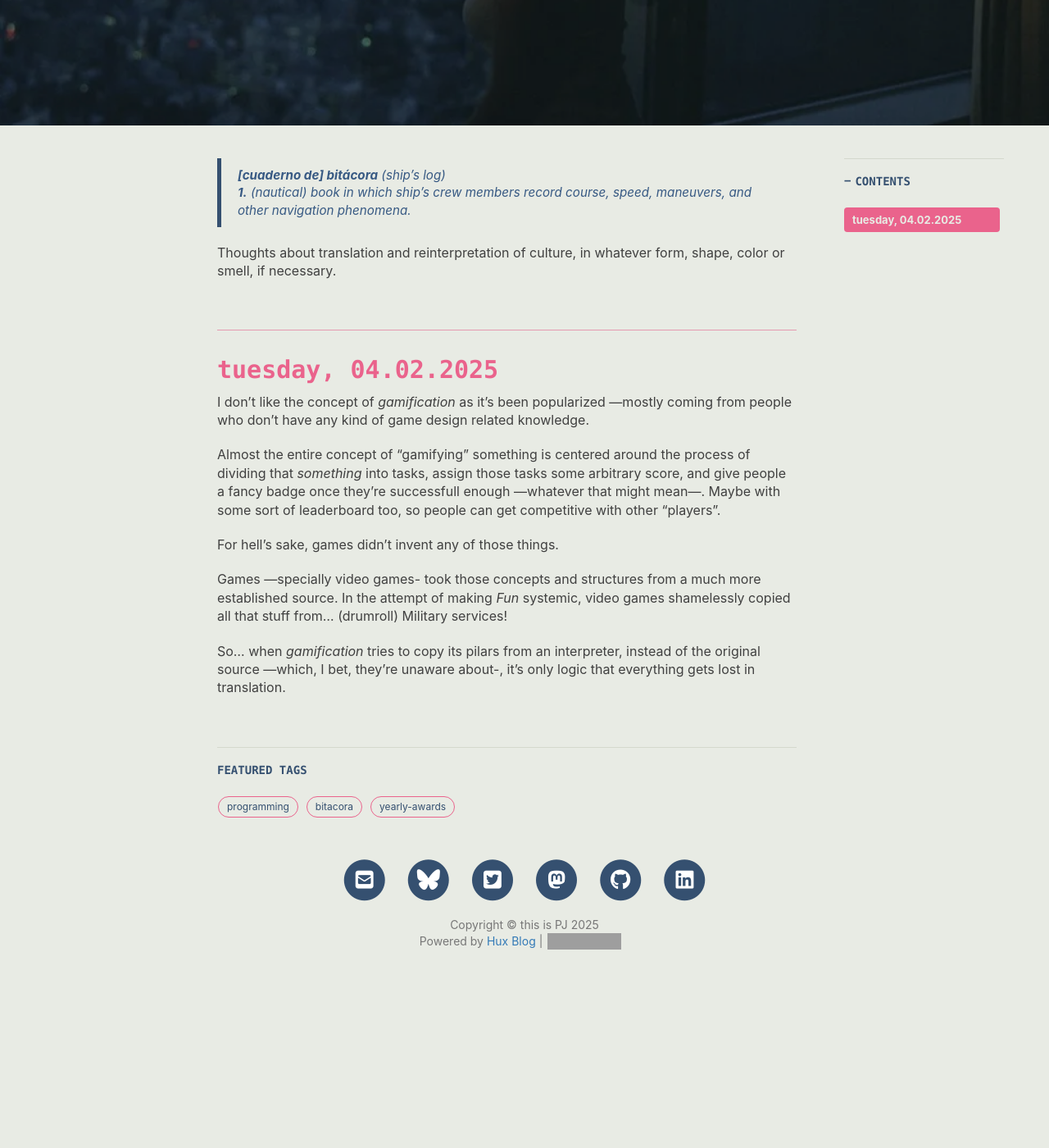
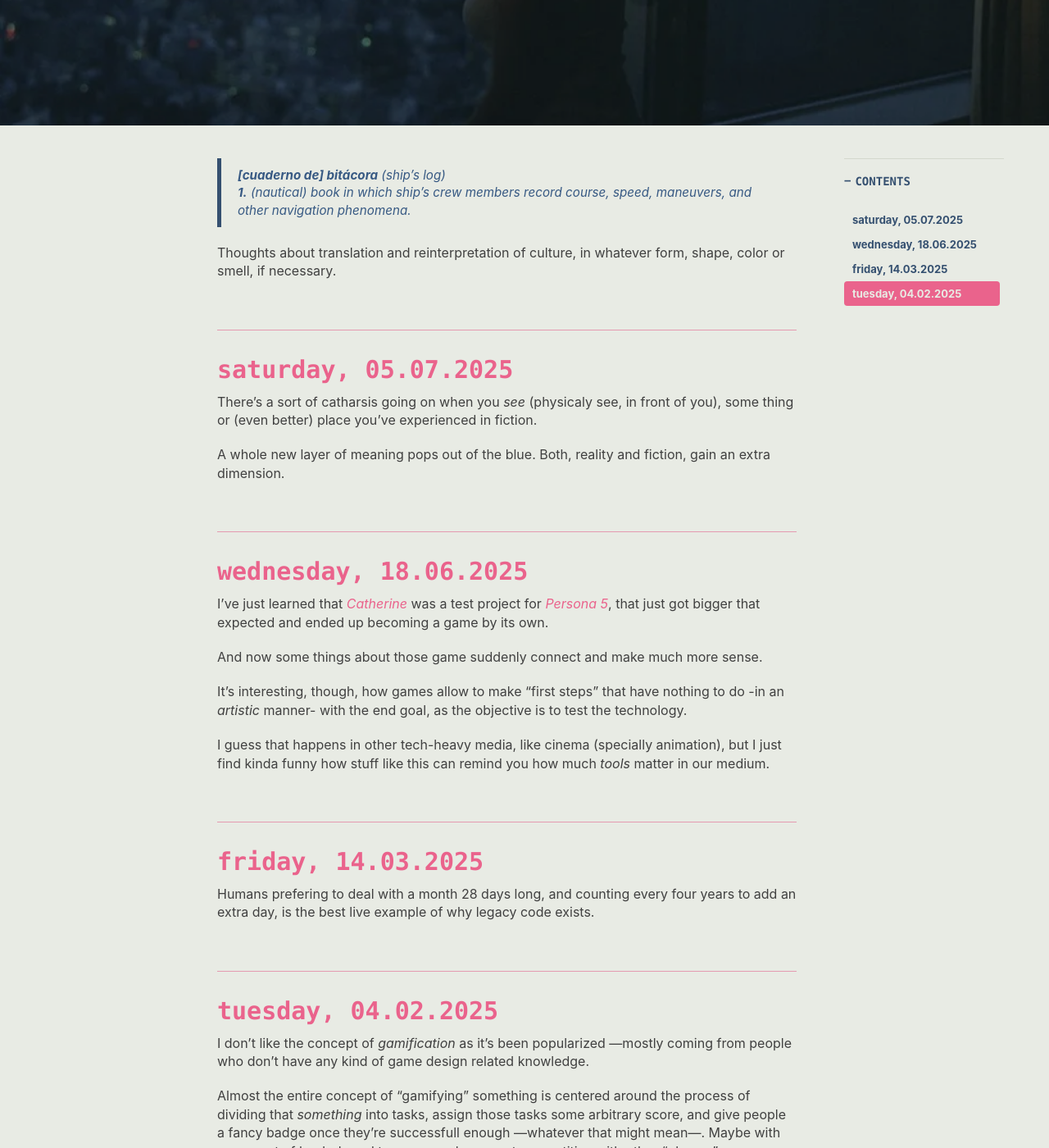
Before and after one commit to pacojq/pacojq.github.io, a Jekyll site: the page built from _posts/bitacora/2025-02-04-bitacora-02.md, in a window 1280 px wide and 1400 px high, scrolled down 406 px. Shown: the whole window at 82% size. Built offline with Jekyll 4.4.1, drawn with Linux system fonts in a browser that asks for light colours; comment, search, counter and statistics services are not loaded; before the commit the page ends 1651 px from its top, so only the background shows below that; some of the changed text lies outside the part shown; grey boxes are pictures that could not be loaded.

Commit message:
Bitacora changes

```diff
--- a/_posts/bitacora/2025-02-04-bitacora-02.md
+++ b/_posts/bitacora/2025-02-04-bitacora-02.md
@@ -20,6 +20,42 @@ tags:
 
 Thoughts about translation and reinterpretation of culture,
 in whatever form, shape, color or smell, if necessary.
+
+
+## saturday, 05.07.2025
+
+There's a sort of catharsis going on when you _see_ (physicaly see,
+in front of you), some thing or (even better) place you've experienced
+in fiction.
+
+A whole new layer of meaning pops out of the blue. Both, reality and
+fiction, gain an extra dimension.
+
+
+## wednesday, 18.06.2025
+
+I've just learned that [_Catherine_](https://store.steampowered.com/agecheck/app/893180)
+was a test project for [_Persona 5_](https://store.steampowered.com/app/1687950/Persona_5_Royal/),
+that just got bigger that expected and ended up becoming a game
+by its own.
+
+And now some things about those game suddenly connect and make
+much more sense.
+
+It's interesting, though, how games allow to make "first steps"
+that have nothing to do -in an _artistic_ manner- with the end
+goal, as the objective is to test the technology.
+
+I guess that happens in other tech-heavy media, like cinema
+(specially animation), but I just find kinda funny how stuff
+like this can remind you how much _tools_ matter in our medium.
+
+
+## friday, 14.03.2025
+
+Humans prefering to deal with a month 28 days long, and counting
+every four years to add an extra day, is the best live example of
+why legacy code exists.
 
 
 ## tuesday, 04.02.2025
```
Also changed, not shown: other parts of _posts/bitacora/2025-02-04-bitacora-02.md (+1 -1 lines), _posts/bitacora/2025-01-27-bitacora-01.md (+11 -1 lines).
